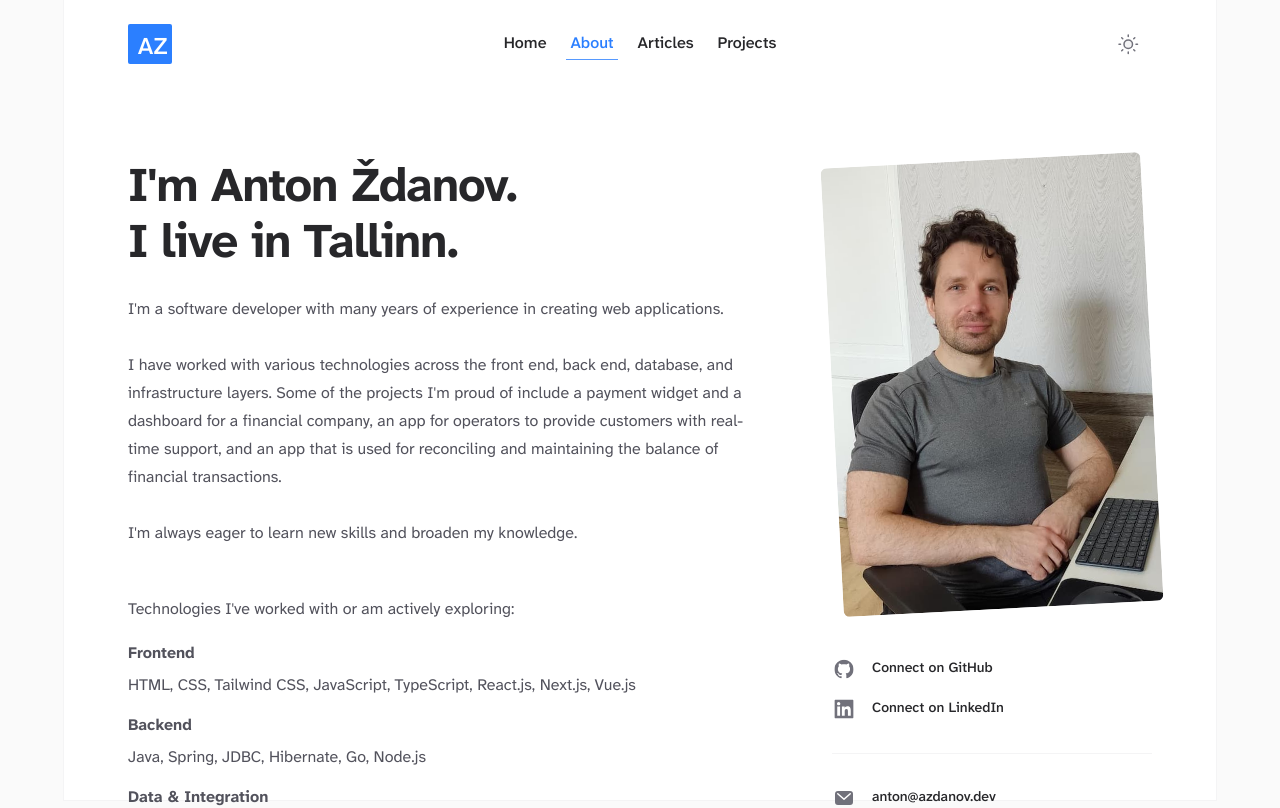
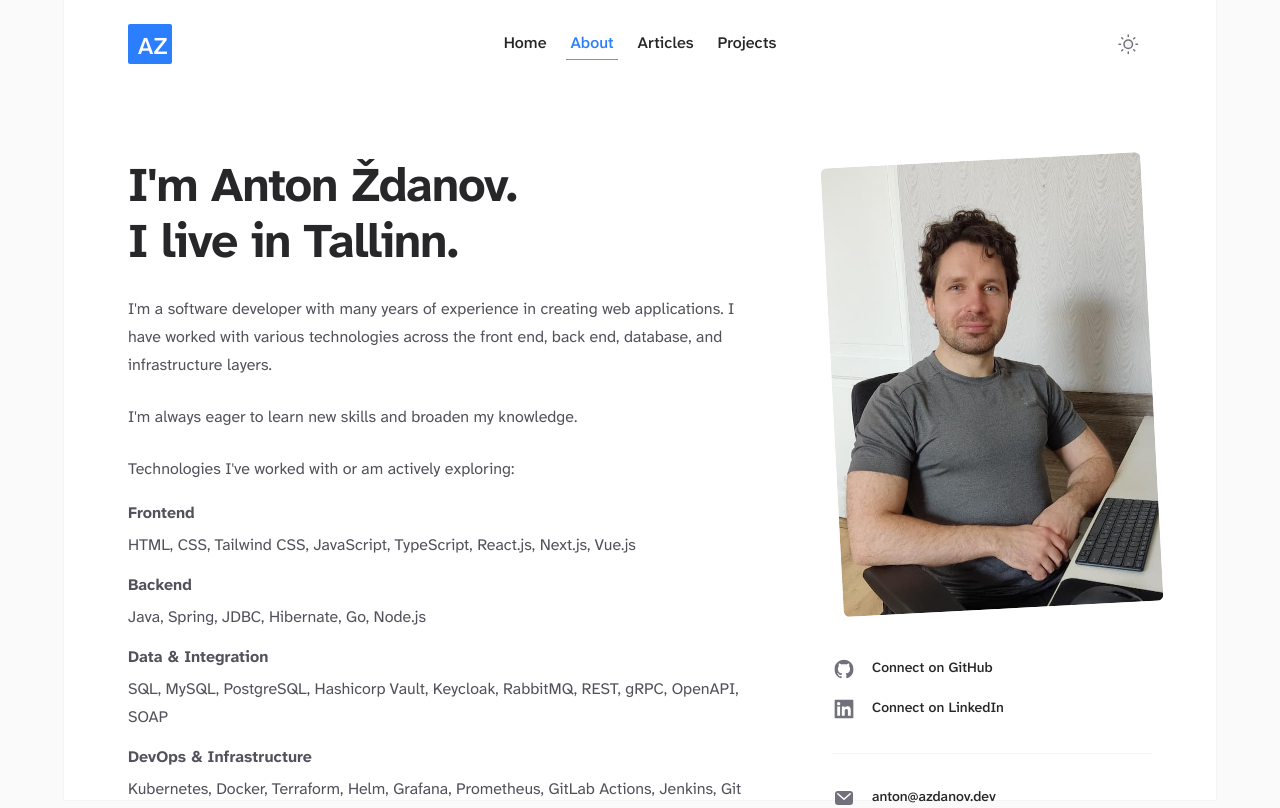
Before and after one commit to azdanov/azdanov-web, a Next.js app: page /about in a window 1280 px wide. Shown: the top 808 px of the page. Built offline with nearby package versions, Linux system fonts and the light colour scheme; no server answers.

Commit message:
fix(about): remove reduntant text

```diff
--- a/src/app/about/page.tsx
+++ b/src/app/about/page.tsx
@@ -67,24 +67,17 @@ export default function About() {
           </ul>
         </aside>
         <article className="order-2 space-y-12 text-base text-zinc-600 md:col-span-2 lg:order-first lg:col-span-1 lg:row-span-2 dark:text-zinc-400">
-          <section>
+          <section className="mb-6">
             <h1 className="text-4xl font-bold tracking-tight text-zinc-800 sm:text-5xl dark:text-zinc-100">
               I'm Anton Ždanov.
               <br />I live in <span title="Tallinn, Estonia">Tallinn</span>.
             </h1>
-            <div className="mt-6 space-y-7">
+            <div className="mt-6 space-y-6">
               <p>
                 I'm a software developer with many years of experience in
-                creating web applications.
-              </p>
-              <p>
-                I have worked with various technologies across the front end,
-                back end, database, and infrastructure layers. Some of the
-                projects I'm proud of include a payment widget and a dashboard
-                for a financial company, an app for operators to provide
-                customers with real-time support, and an app that is used for
-                reconciling and maintaining the balance of financial
-                transactions.
+                creating web applications. I have worked with various
+                technologies across the front end, back end, database, and
+                infrastructure layers.
               </p>
               <p>
                 I'm always eager to learn new skills and broaden my knowledge.
```
